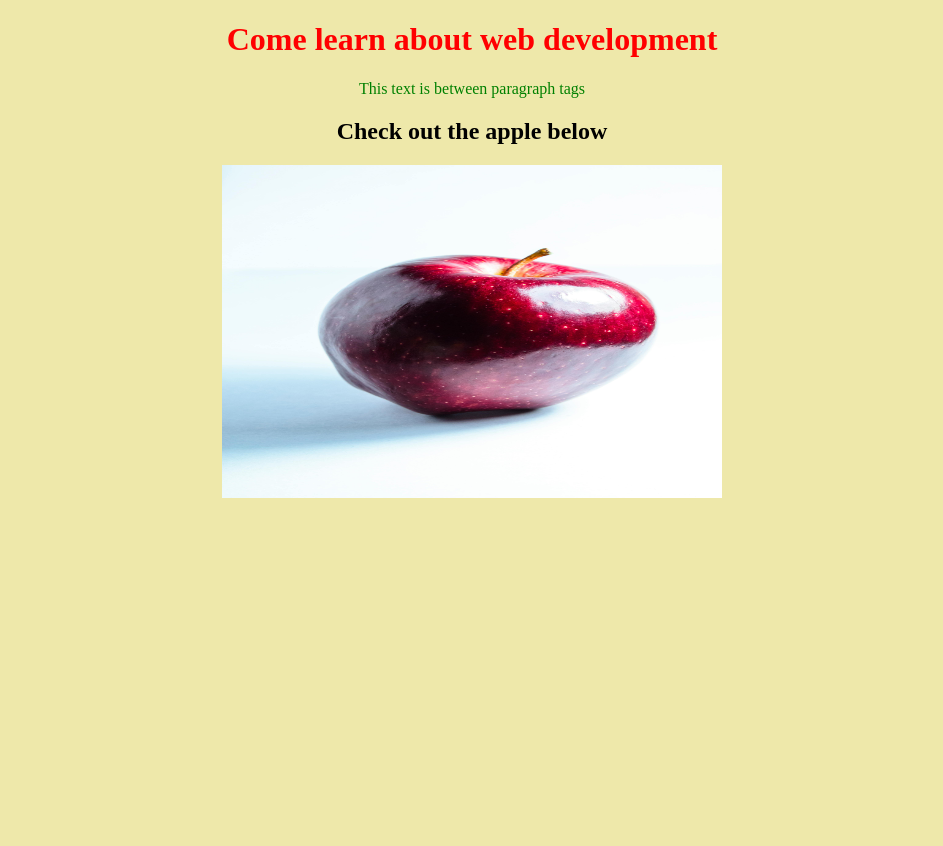
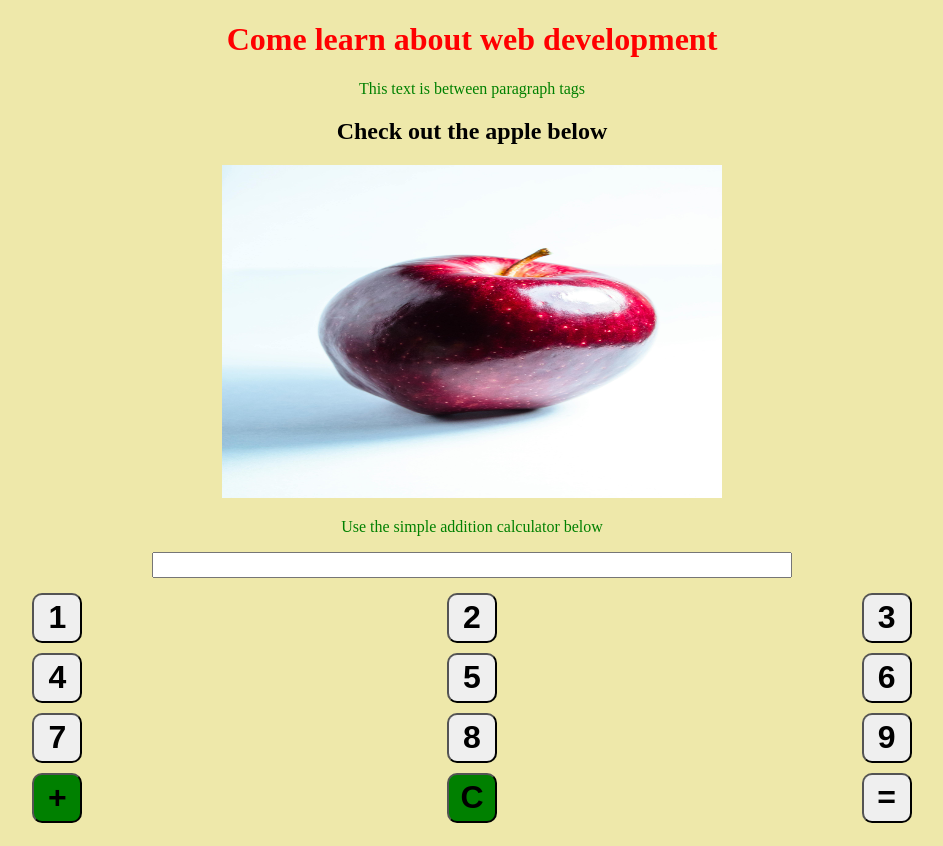
Before and after one commit to CQuesada18/simple-web, a plain HTML site: page index.html in a window 1280 px wide. Shown: the whole page, without its empty margins (168-1111 px from the left). Before the commit the page ends 800 px from the top, so only its background shows below. Drawn offline with Linux system fonts and the light colour scheme.

Commit message:
Created calculator.js

```diff
--- /dev/null
+++ b/calculator.js
@@ -0,0 +1,20 @@
+// Calculator Program
+
+const display = document.getElementById("display");
+
+function appendToDisplay(input){
+    display.value += input;
+}
+
+function clearDisplay(){
+    display.value = "";
+}
+
+function calculate(){
+    try{
+        display.value = eval(display.value);
+    }
+    catch(error){
+        display.value = "Error";
+    }
+}
--- a/index.html
+++ b/index.html
@@ -9,5 +9,26 @@
     <p>This text is between paragraph tags</p>
     <h2>Check out the apple below</h2>
     <img src="apple.jpg" alt="An Apple" width="500" height="333" title="An apple">
+    <p>Use the simple addition calculator below</p>
+
+    <div id="calculator">
+        <input id="display" readonly>
+        <div id="keys">
+          <button onclick="appendToDisplay('1')">1</button>
+          <button onclick="appendToDisplay('2')">2</button>
+          <button onclick="appendToDisplay('3')">3</button>
+          <button onclick="appendToDisplay('4')">4</button>
+          <button onclick="appendToDisplay('5')">5</button>
+          <button onclick="appendToDisplay('6')">6</button>
+          <button onclick="appendToDisplay('7')">7</button>
+          <button onclick="appendToDisplay('8')">8</button>
+          <button onclick="appendToDisplay('9')">9</button>
+          <button onclick="appendToDisplay('+')" class="operator-btn">+</button>
+          <button onclick="clearDisplay()" class="operator-btn">C</button>
+          <button onclick="calculate()">=</button>
+        </div>
+    </div>
+    <script src ="calculator.js"></script>
+
   </body>
 </html>
--- a/styles.css
+++ b/styles.css
@@ -10,3 +10,34 @@ h1 {
 p {
   color: green;
 }
+
+#calculator{
+  font-family: Arial, Helvetica, sans-serif;
+  justify-content: center;
+}
+
+#display{
+  width: 50%;
+  text-align: left;
+  height: 20px;
+}
+
+#keys {
+  display: grid;
+  grid-template-columns: repeat(3,1fr);
+  place-items: center;
+  gap: 10px;
+  padding: 15px;
+}
+
+button {
+  width: 50px;
+  height: 50px;
+  border-radius: 10px;
+  font-size: 2rem;
+  font-weight: bold;
+  cursor: pointer;
+}
+.operator-btn{
+  background-color: green;
+}
```
